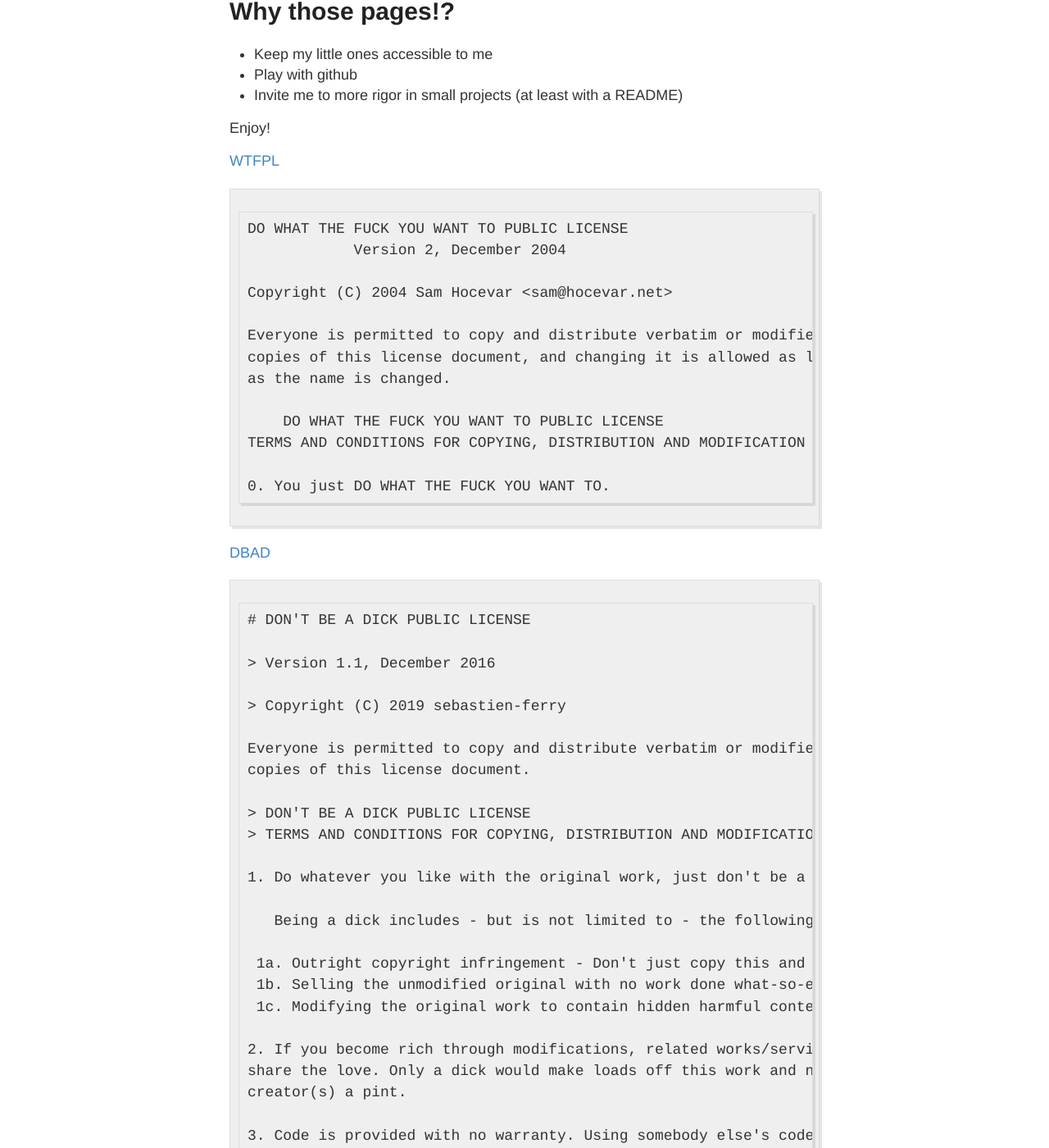
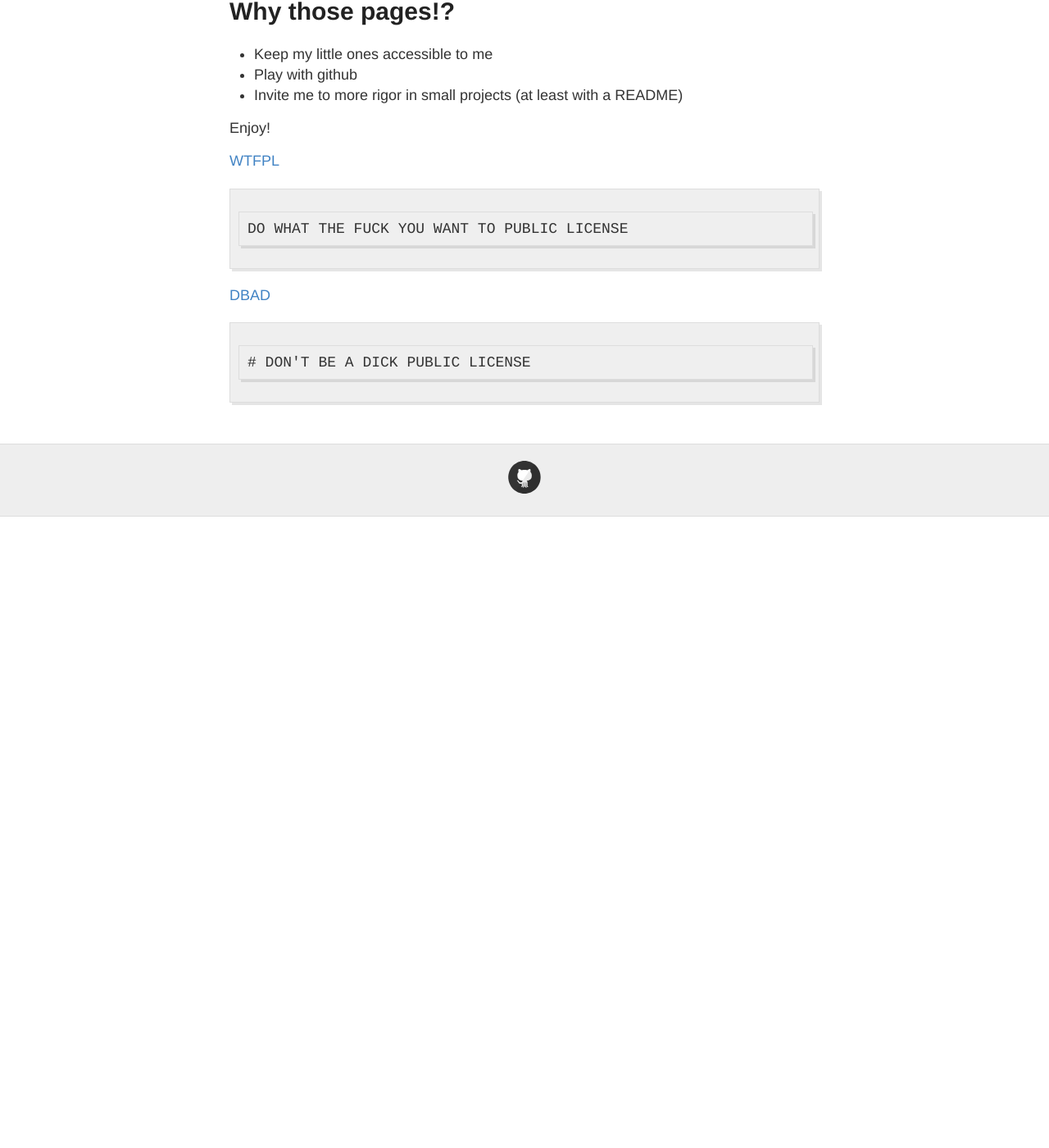
Before and after one commit to sebastien-ferry/sebastien-ferry.github.io, a Jekyll site: the page built from about.markdown, in a window 1280 px wide and 1400 px high, scrolled down 360 px. Shown: the whole window at 82% size. Built offline with Jekyll 4.4.1, drawn with Linux system fonts in a browser that asks for light colours; after the commit the page ends 990 px from its top, so only the background shows below that; some of the changed text lies outside the part shown.

````diff
--- a/_posts/2019-09-24-welcome-to-jekyll.markdown
+++ b/_posts/2019-09-24-welcome-to-jekyll.markdown
@@ -7,7 +7,7 @@ tags: [Jekyll, self]
 ---
 Welcome back! To Jekyll! To GitHub Pages!
 
-[In 2014...]({% post_url 2014-03-03-Hello-World %})...
+[In 2014](<{% post_url 2014-03-03-Hello-World %}>)...
 
 ![I'll be back!](/assets/Ill-be-back-940x450.jpg)
 
--- a/about.markdown
+++ b/about.markdown
@@ -9,54 +9,17 @@ There is not much at the moment for the errand.
 
 # Why those pages!?
 
-  * Keep my little ones accessible to me
-  * Play with github
-  * Invite me to more rigor in small projects (at least with a README)
+*   Keep my little ones accessible to me
+*   Play with github
+*   Invite me to more rigor in small projects (at least with a README)
 
 Enjoy!
 
 [WTFPL](<http://www.wtfpl.net/> "DO WHAT THE FUCK YOU WANT TO PUBLIC LICENSE")
 ```
 DO WHAT THE FUCK YOU WANT TO PUBLIC LICENSE
-            Version 2, December 2004
-
-Copyright (C) 2004 Sam Hocevar <sam@hocevar.net>
-
-Everyone is permitted to copy and distribute verbatim or modified
-copies of this license document, and changing it is allowed as long
-as the name is changed.
-
-    DO WHAT THE FUCK YOU WANT TO PUBLIC LICENSE
-TERMS AND CONDITIONS FOR COPYING, DISTRIBUTION AND MODIFICATION
-
-0. You just DO WHAT THE FUCK YOU WANT TO.
 ```
 [DBAD](<https://dbad-license.org/> "DON'T BE A DICK PUBLIC LICENSE")
 ```
 # DON'T BE A DICK PUBLIC LICENSE
-
-> Version 1.1, December 2016
-
-> Copyright (C) 2019 sebastien-ferry
-
-Everyone is permitted to copy and distribute verbatim or modified
-copies of this license document.
-
-> DON'T BE A DICK PUBLIC LICENSE
-> TERMS AND CONDITIONS FOR COPYING, DISTRIBUTION AND MODIFICATION
-
-1. Do whatever you like with the original work, just don't be a dick.
-
-   Being a dick includes - but is not limited to - the following instances:
-
- 1a. Outright copyright infringement - Don't just copy this and change the name.
- 1b. Selling the unmodified original with no work done what-so-ever, that's REALLY being a dick.
- 1c. Modifying the original work to contain hidden harmful content. That would make you a PROPER dick.
-
-2. If you become rich through modifications, related works/services, or supporting the original work,
-share the love. Only a dick would make loads off this work and not buy the original work's
-creator(s) a pint.
-
-3. Code is provided with no warranty. Using somebody else's code and bitching when it goes wrong makes
-you a DONKEY dick. Fix the problem yourself. A non-dick would submit the fix back.
 ```
````
Also changed, not shown: _posts/2014-03-03-Hello-World.md (+4 -4 lines), _posts/2019-09-24-error-management.markdown (+4 -13 lines), _posts/2019-10-11-it-little-gems.md (+4 -4 lines).
